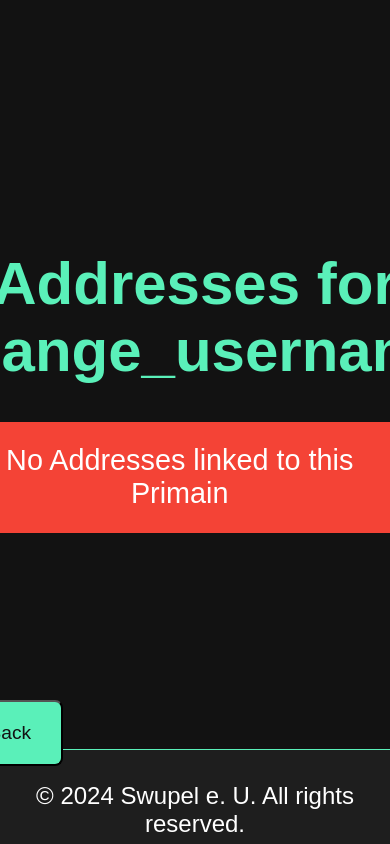
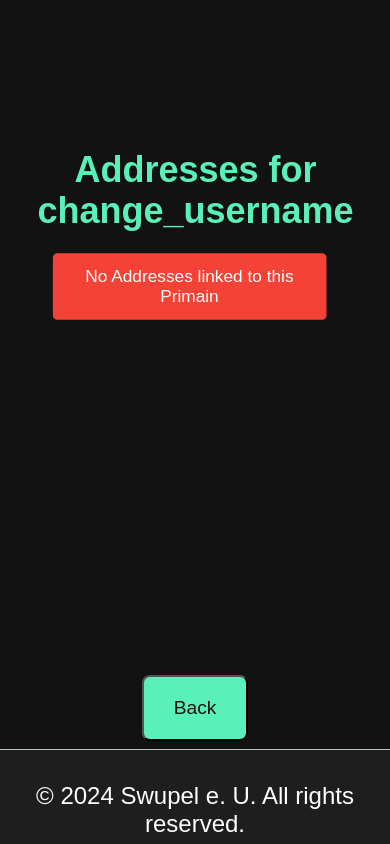
Before and after one commit to swupel/primain-service, a Flask app: page /change_username in a window 390 px wide; the page is wider, and only the part inside the window is pictured. Run offline with Flask 3, Linux system fonts and the light colour scheme; a user stored in the database is signed in; parts of the project's set-up code (start-up, migrations or seed data) failed here and were passed over.

Commit message:
Made it mobile compatiple

```diff
--- a/static/style.css
+++ b/static/style.css
@@ -86,7 +86,7 @@ li a:hover {
     font-size: 1.2rem; /* Font size for button text */
     transition: background-color 0.3s; /* Smooth background color transition */
     cursor: pointer; /* Pointer cursor on hover */
-    margin-left: -95%; /* Negative margin to shift left (optional) */
+    margin-left: -90%; /* Negative margin to shift left (optional) */
     position: relative; /* Position relative to normal flow */
     top: -170px; /* Adjust this value to move the button up */
 }
@@ -396,14 +344,59 @@ input[type="text"]:focus, input[type="password"]:focus {
     display: flex;
     flex-direction: column; /* Stack children vertically */
     flex: 1; /* Allow this section to grow and fill available space */
-    width: 100%; /* Full width */ /* Optional padding */
+    width: 100%; /* Full width */
+    max-width: 90vw; /* Ensure content does not exceed 90% of viewport width */
     align-items: center; /* Center items horizontally */
-    margin-top: 65%; /* Add margin to separate from header */
-    transform: scale(1.5);
+    margin-top: 10vh; /* Adjusted margin for responsiveness */
+    transform: scale(1); /* No initial scaling to prevent content from being cut */
+    padding: 2vh; /* Added padding to avoid content touching the edges */
+    box-sizing: border-box; /* Ensure padding is included in element's width */
 }
+
 .content-padding {
-    padding-left: 80px;
+    padding-left: 5vw; /* Use percentage for padding that adjusts with screen size */
+    padding-right: 5vw; /* Add padding on both sides to ensure content stays centered */
+    width: 100%; /* Ensure the element fills its container */
+    box-sizing: border-box; /* Include padding in element width calculation */
 }
+
+@media (max-width: 768px) {
+    .content {
+        transform: scale(1); /* Keep normal scale on smaller screens */
+        margin-top: 15vh; /* Adjust margin on smaller screens */
+    }
+    .content-padding {
+        padding-left: 4vw; /* Smaller padding for smaller screens */
+        padding-right: 4vw;
+    }
+}
+
+@media (max-width: 480px) {
+    .content {
+        transform: scale(0.9); /* Reduce scale slightly on very small screens */
+        margin-top: 10vh; /* Reduce margin for small screens */
+    }
+    .content-padding {
+        padding-left: 3vw; /* Minimal padding for very small screens */
+        padding-right: 3vw;
+    }
+    .gbutton {
+        background-color: #5af0b9; /* Button background color */
+        color: #121212; /* Button text color */
+        text-decoration: none; /* No underline for text */
+        padding: 20px 30px; /* Padding for button */
+        border-radius: 8px; /* Rounded corners */
+        text-align: center; /* Center text within button */
+        font-size: 1.2rem; /* Font size for button text */
+        transition: background-color 0.3s; /* Smooth background color transition */
+        cursor: pointer; /* Pointer cursor on hover */
+        margin-left: 0%; /* Negative margin to shift left (optional) */
+        position: relative; /* Position relative to normal flow */
+        top: -170px; /* Adjust this value to move the button up */
+        margin: -10%;
+    }
+}
+
 
 
 .footer {
--- a/templates/display_address.html
+++ b/templates/display_address.html
@@ -40,16 +40,14 @@
                     { "id": 'QNT', "name": 'Quant', "logo": 'static/quant-qnt-logo.png' }
                 ]%}
 
-
-                <div style="display: flex; flex-direction: column;">  <!-- Initialize a flag to track linked addresses -->
-
+                <div style="display: flex; flex-direction: column;">
                     {% for net in network %}
                         {% set counter = loop.index0 %}
                         {% for chain in networks %}
                             {% if net == chain.name %}
-                                    <div style="margin-bottom: 20px; display: flex; align-items: center;">
-                                        <img src="{{ chain.logo }}" alt="{{ chain.name }}" title="This Address is only valid on the {{ chain.name }} Mainnet" style="width: 30px; height: 30px; margin-right: 8px;">
-                                        <span style="font-size: 18px;">{{ address[counter] }}</span>
+                                    <div style="margin-bottom: 20px; display: flex; align-items: center;" class="network-item">
+                                        <img src="{{ chain.logo }}" alt="{{ chain.name }}" title="This Address is only valid on the {{ chain.name }} Mainnet" class="network-logo" style="width: 40px; height: 40px; margin-right: 8px;">
+                                        <span class="network-address" style="font-size: 18px;">{{ address[counter] }}</span>
                                         <button id="copyAddressButton{{ address[counter] }}" class="button" onclick="copyAddress('{{ address[counter] }}')" style="margin-left: 10px;">Copy Address</button>
                                     </div>
                             {% endif %}
@@ -57,14 +55,13 @@
                     {% endfor %}
                     <span style="font-size: 18px; color: white;">{{ counter }}</span>
                 </div>
-                {%if network==[] %}
+                {% if network == [] %}
                 <span style="font-size: 18px; color: white;">Primain is owned but has no addresses linked.</span>
-                {%endif%}
-                {%endif%}
+                {% endif %}
+                {% endif %}
                 <div id="verificationData" style="display:none;">{{ data }}</div>
             </div>
         </div>
-
     </div>
     <button id="copyDataButton" class="button" onclick="copyData()" style="margin-top: 10px; display: block; margin: 0 auto;">Copy Verification Data</button>
 </main>
@@ -90,4 +87,17 @@
         alert('Verification Data copied to clipboard');
     }
 </script>
+<style>
+    @media (max-width: 600px) {
+        .network-address {
+            display: none; /* Hide address on small screens */
+        }
+        .button {
+            display: inline; /* Keep button visible on small screens */
+        }
+        .network-item {
+            justify-content: flex-start; /* Align items to the start */
+        }
+    }
+</style>
 {% endblock %}
```
Also changed, not shown: other parts of static/style.css (+3 -54 lines), instance/database.db (added).
